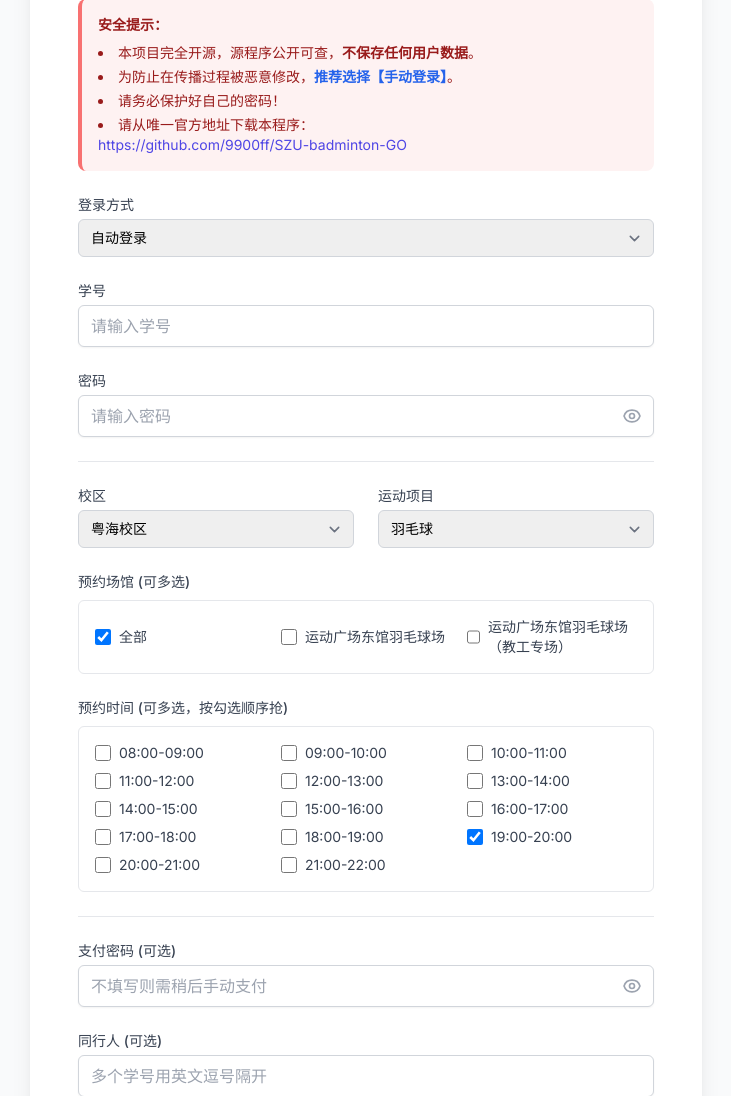
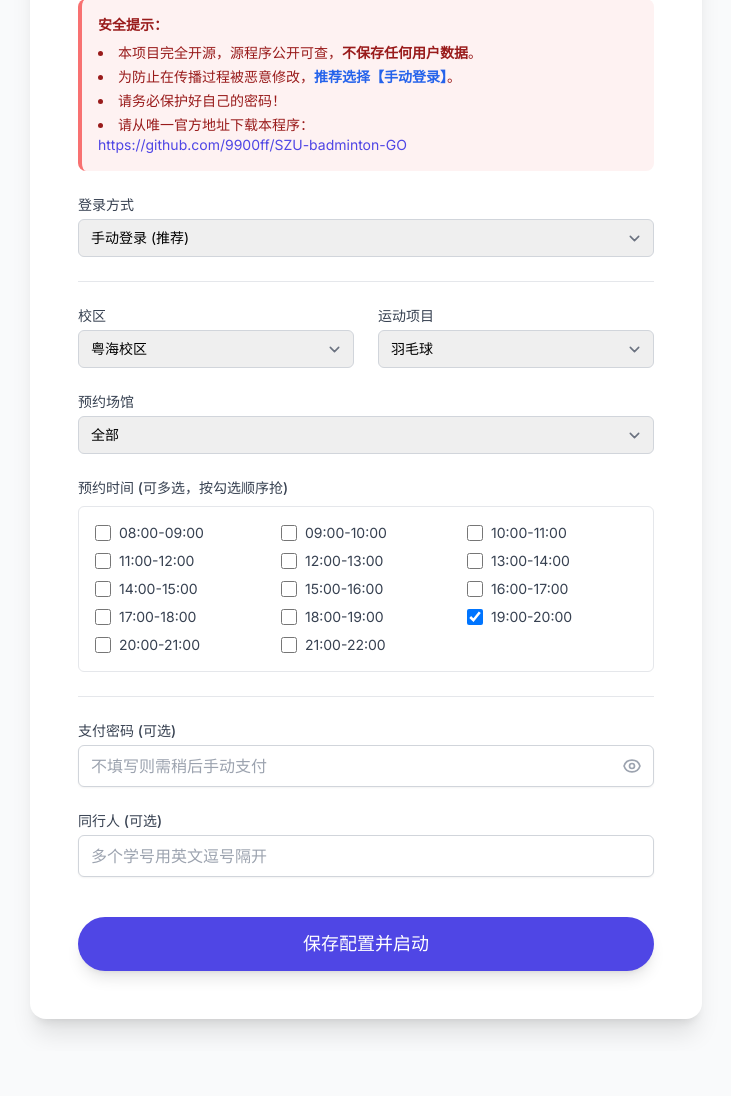
Before and after one commit to 9900ff/SZU-badminton-GO, a Flask app: page / in a window 1280 px wide. Shown: the part 189-1285 px from the top of the page, without its empty margins (274-1005 px from the left). After the commit the page ends 1223 px from the top, so only its background shows below. Run offline with Flask 3, Linux system fonts and the light colour scheme; parts of the project's set-up code (start-up, migrations or seed data) failed here and were passed over; some libraries are stand-ins or nearby versions.

Commit message:
设置手动刷新优先

```diff
--- a/src/templates/index.html
+++ b/src/templates/index.html
@@ -32,8 +32,9 @@
 
         <form id="config-form" action="/start" method="POST" class="space-y-6">
 
+            <!-- 隐藏的输入框，用于收集多选的时间 -->
             <input type="hidden" name="appointment" id="hidden-appointment">
-            <input type="hidden" name="venues" id="hidden-venues">
+            <!-- 场馆不再需要隐藏输入框，直接使用select的name -->
 
             <div class="bg-red-50 border-l-4 border-red-400 text-red-800 p-4 rounded-lg text-sm">
                 <p class="font-bold">安全提示：</p>
@@ -48,8 +49,8 @@
             <div>
                 <label for="login-method" class="block text-sm font-medium text-gray-700">登录方式</label>
                 <select id="login-method" name="login_method" class="custom-select mt-1 block w-full pl-3 pr-10 py-2 text-base border border-gray-300 focus:outline-none focus:ring-indigo-500 focus:border-indigo-500 sm:text-sm rounded-md">
-                    <option value="auto" {% if config.get('username') or not config %}selected{% endif %}>自动登录</option>
-                    <option value="manual" {% if not config.get('username') and config %}selected{% endif %}>手动登录 (推荐)</option>
+                    <option value="manual" {% if not config.get('username') or not config %}selected{% endif %}>手动登录 (推荐)</option>
+                    <option value="auto" {% if config.get('username') %}selected{% endif %}>自动登录</option>
                 </select>
             </div>
 
@@ -89,11 +90,12 @@
                 </div>
             </div>
 
+            <!-- 【修改】将场馆改回下拉选择框 -->
             <div>
-                <label class="block text-sm font-medium text-gray-700">预约场馆 (可多选)</label>
-                <div id="venues-container" class="mt-2 grid grid-cols-2 md:grid-cols-3 gap-x-4 gap-y-2 border border-gray-200 rounded-md p-4">
+                <label for="venues" class="block text-sm font-medium text-gray-700">预约场馆</label>
+                <select id="venues" name="venues" class="custom-select mt-1 block w-full pl-3 pr-10 py-2 text-base border border-gray-300 focus:outline-none focus:ring-indigo-500 focus:border-indigo-500 sm:text-sm rounded-md">
                     <!-- JS会动态填充 -->
-                </div>
+                </select>
             </div>
 
             <div>
@@ -147,7 +149,8 @@
 
         document.addEventListener('DOMContentLoaded', function () {
             const oldConfig = {
-                venues: ("{{ config.get('venues', '全部') }}").split(','),
+                // 【修改】场馆现在是单选，不再需要 split
+                venues: "{{ config.get('venues', '全部') }}",
                 appointments: ("{{ config.get('appointment', '19:00-20:00(可预约)') }}").split(',')
             };
 
@@ -155,7 +158,8 @@
             const autoLoginFieldsDiv = document.getElementById('auto-login-fields');
             const campusSelect = document.getElementById('campus');
             const sportSelect = document.getElementById('sport');
-            const venuesContainer = document.getElementById('venues-container');
+            // 【修改】获取 select 元素，而不是 div 容器
+            const venuesSelect = document.getElementById('venues');
             const appointmentContainer = document.getElementById('appointment-container');
             const form = document.getElementById('config-form');
 
@@ -163,6 +167,24 @@
                 '粤海校区': { '羽毛球': ['全部', '运动广场东馆羽毛球场', '运动广场东馆羽毛球场（教工专场）'] },
                 '丽湖校区': { '羽毛球': ['全部', '至畅体育馆', '至快体育馆'] }
             };
+
+            // 【修改】更新场馆的逻辑，现在是填充 option
+            function updateVenues() {
+                const selectedCampus = campusSelect.value;
+                const selectedSport = sportSelect.value;
+                venuesSelect.innerHTML = '';
+                const venues = venueData[selectedCampus]?.[selectedSport] || [];
+
+                venues.forEach(venue => {
+                    const option = document.createElement('option');
+                    option.value = venue;
+                    option.textContent = venue;
+                    if (venue === oldConfig.venues) {
+                        option.selected = true;
+                    }
+                    venuesSelect.appendChild(option);
+                });
+            }
 
             function createCheckbox(container, value, text, name, checked) {
                 const label = document.createElement('label');
@@ -178,18 +200,6 @@
                 span.textContent = text;
                 label.appendChild(span);
                 container.appendChild(label);
-            }
-
-            function updateVenues() {
-                const selectedCampus = campusSelect.value;
-                const selectedSport = sportSelect.value;
-                venuesContainer.innerHTML = '';
-                const venues = venueData[selectedCampus]?.[selectedSport] || [];
-
-                venues.forEach(venue => {
-                    const isChecked = oldConfig.venues.includes(venue);
-                    createCheckbox(venuesContainer, venue, venue, 'venue_options', isChecked);
-                });
             }
 
             function generateTimeSlots() {
@@ -211,11 +221,12 @@
                 const checkedAppointments = Array.from(document.querySelectorAll('input[name="appointment_options"]:checked')).map(cb => cb.value);
                 document.getElementById('hidden-appointment').value = checkedAppointments.join(',');
 
-                const checkedVenues = Array.from(document.querySelectorAll('input[name="venue_options"]:checked')).map(cb => cb.value);
-                document.getElementById('hidden-venues').value = checkedVenues.join(',');
+                // 【修改】不再需要处理场馆的多选
+                // const checkedVenues = Array.from(document.querySelectorAll('input[name="venue_options"]:checked')).map(cb => cb.value);
+                // document.getElementById('hidden-venues').value = checkedVenues.join(',');
 
-                if (checkedAppointments.length === 0 || checkedVenues.length === 0) {
-                    alert('请至少选择一个预约时间和预约场馆！');
+                if (checkedAppointments.length === 0) {
+                    alert('请至少选择一个预约时间！');
                     e.preventDefault(); // 阻止表单提交
                 }
             });
```
